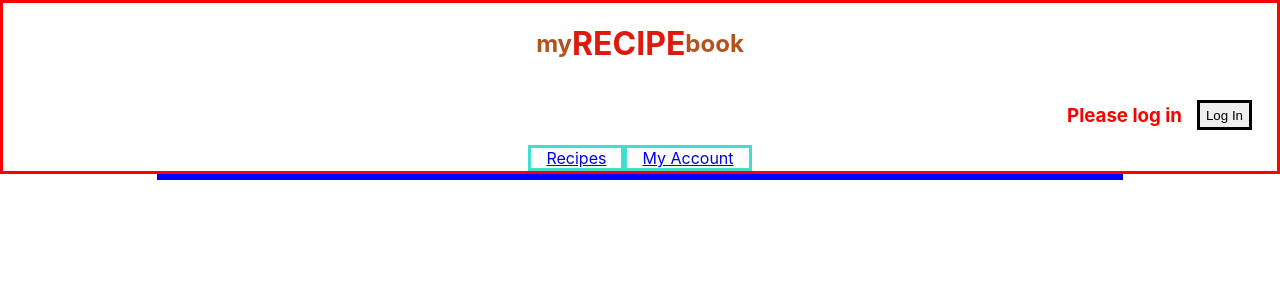
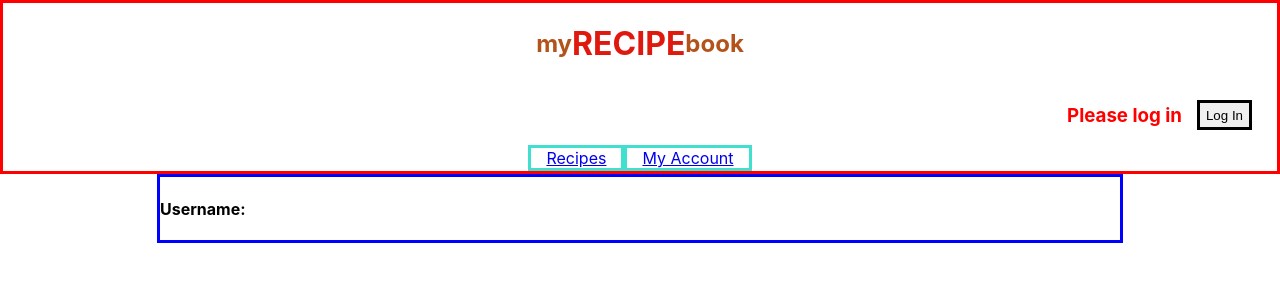
Before and after one commit to danielpaulwill/my-recipe-book-v2, a React (Create React App) app in the folder client/: page /account in a window 1280 px wide. Shown: the top 300 px of the page. Built offline with nearby package versions, Linux system fonts and the light colour scheme; no server answers.

Commit message:
started work on account page

```diff
--- a/client/src/App.js
+++ b/client/src/App.js
@@ -17,7 +17,7 @@ function App() {
   return (
     <div className="App">
             <Navbar user={user} setUser={setUser} goToLoginClick={goToLoginClick} />
-            <MainContainer setUser={setUser} goToLoginClick={goToLoginClick} />
+            <MainContainer setUser={setUser} goToLoginClick={goToLoginClick} user={user} />
 
     </div>
   );
--- a/client/src/MainContainer.js
+++ b/client/src/MainContainer.js
@@ -3,8 +3,9 @@ import { Routes, Route, useNavigate } from 'react-router-dom'
 import Login from "./Login";
 import SignUp from "./SignUp";
 import RecipeList from './RecipeList';
+import MyAccount from './MyAccount';
 
-function MainContainer({ setUser, goToLoginClick }) {
+function MainContainer({ setUser, user, goToLoginClick }) {
   let navigate = useNavigate()
   // const [errors, setErrors] = useState()
 
@@ -29,9 +30,7 @@ function MainContainer({ setUser, goToLoginClick }) {
         } else {
         alert(err.errors)
       }
-    })
-      // navigate('/welcome')
-    }});
+    })}});
   }, []);
 
   // Sign up
@@ -88,9 +87,8 @@ function MainContainer({ setUser, goToLoginClick }) {
         <Route path='login' element={<Login goToSignupClick={goToSignupClick} handleLoginClick={handleLoginClick} />} />
         <Route path='signup' element={<SignUp handleSignupClick={handleSignupClick} goToLoginClick={goToLoginClick} />} />
         <Route path='recipes' element={<RecipeList />} />
+        <Route path='account' element={<MyAccount user={user} />} />
       </Routes>
-      {/* <h1>MainContainer</h1> */}
-      {/* {currentPage} */}
     </div>
   );
 }
--- /dev/null
+++ b/client/src/MyAccount.js
@@ -0,0 +1,32 @@
+import { useEffect } from 'react';
+
+function Recipe({ user }) {
+
+
+  // useEffect(() => {
+  //   fetch(`/users/${user.id}`).then((res) => {
+  //     if (res.ok) {
+  //     res.json().then((user) => {
+  //       setUser(user)
+  //     });
+  //     navigate('/recipes')
+  //     alert("Welcome back!");
+  //   } else {
+  //     res.json().then((err) => {
+  //       if (err.errors === undefined){
+  //         alert("")
+  //       } else {
+  //       alert(err.errors)
+  //     }
+  //   })}});
+  // }, []);
+
+  return (
+    <div>
+      <h4>Username:<br></br>{user.username}</h4>
+      <h4></h4>
+    </div>
+  );
+}
+
+export default Recipe;
--- a/client/src/Navbar.js
+++ b/client/src/Navbar.js
@@ -36,7 +36,7 @@ function Navbar({ user, setUser, goToLoginClick }) {
           Recipes
         </NavLink>
         <NavLink
-          to='MyAccount' className='navlinks'
+          to='account' className='navlinks'
         >
           My Account
         </NavLink>
--- a/client/src/RecipeList.js
+++ b/client/src/RecipeList.js
@@ -3,8 +3,6 @@ import Recipe from './Recipe'
 
 function RecipeList() {
   const [recipes, setRecipes] = useState()
-  const [allRecipes, setAllRecipes] = useState()
-
 
   useEffect(() => {
     fetch("/recipes").then((res) => {
@@ -20,12 +18,6 @@ function RecipeList() {
     }, []);
 
     let theRecipes = recipes?.map(recipe => <Recipe recipe={recipe} />)
-    // useEffect(() => {
-    //   if (recipes !== null) {
-    //     setAllRecipes(theRecipes)
-    //   }
-    // }, [recipes])
-
 
     return (
       <div>
```
Also changed, not shown: 1 other file (tests, documents, lock files or other folders).
